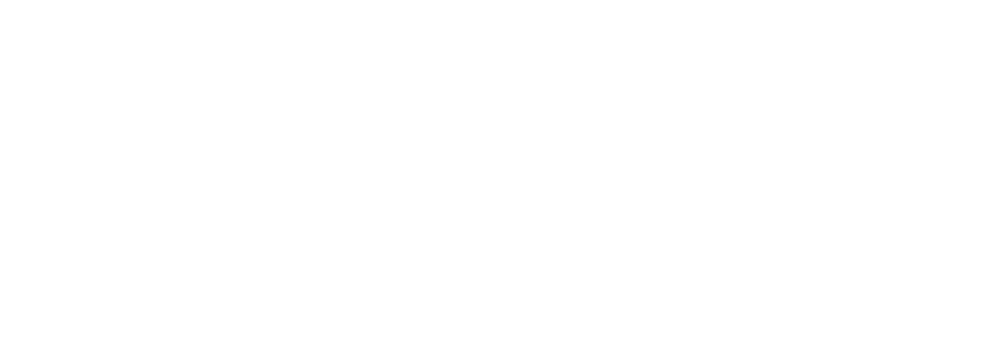
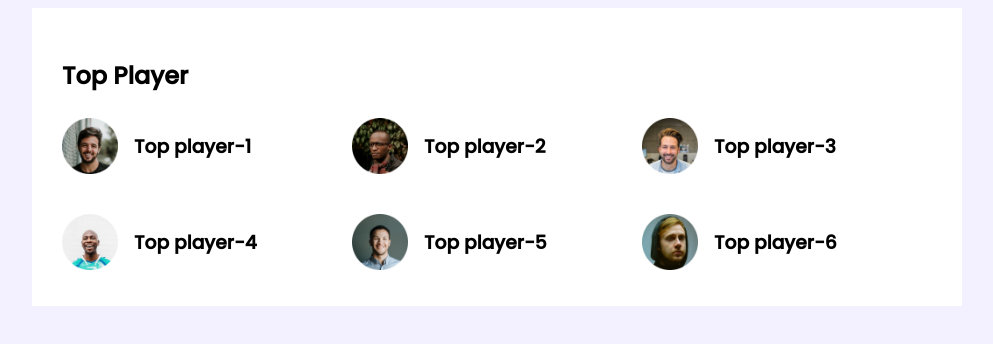
Before and after one commit to Anny27-pixel/leader-board-css3, a plain HTML site: page index.html in a window 1280 px wide. Shown: the whole page, without its empty margins (143-1136 px from the left). Drawn offline with Linux system fonts and the light colour scheme.

Commit message:
player added

```diff
--- a/index.html
+++ b/index.html
@@ -6,11 +6,51 @@
     <meta http-equiv="X-UA-Compatible" content="IE=edge">
     <meta name="viewport" content="width=device-width, initial-scale=1.0">
     <title>Leader Board</title>
+    <!-- stylesheet -->
     <link rel="stylesheet" href="styles/style.css">
 </head>
 
 <body>
+    <!-- header start -->
+    <header>
 
+    </header>
+    <!-- header end -->
+    <main>
+        <!-- top players and top blogs -->
+        <section class="container">
+            <div class="top-players ">
+                <h2 class="section title">Top Player</h2>
+                <div class="players">
+                    <!-- .player*6>img[src="images/players/player-$.png"]+h3{Top player-$} -->
+                    <div class="player">
+                        <img src="images/players/player-1.png" alt="">
+                        <h3 class="player-name">Top player-1</h3>
+                    </div>
+                    <div class="player">
+                        <img src="images/players/player-2.png" alt="">
+                        <h3 class="player-name">Top player-2</h3>
+                    </div>
+                    <div class="player">
+                        <img src="images/players/player-3.png" alt="">
+                        <h3 class="player-name">Top player-3</h3>
+                    </div>
+                    <div class="player">
+                        <img src="images/players/player-4.png" alt="">
+                        <h3 class="player-name">Top player-4</h3>
+                    </div>
+                    <div class="player">
+                        <img src="images/players/player-5.png" alt="">
+                        <h3 class="player-name">Top player-5</h3>
+                    </div>
+                    <div class="player">
+                        <img src="images/players/player-6.png" alt="">
+                        <h3 class="player-name">Top player-6</h3>
+                    </div>
+                </div>
+            </div>
+        </section>
+    </main>
 </body>
 
 </html>
--- a/styles/style.css
+++ b/styles/style.css
@@ -0,0 +1,47 @@
+/* fonts  */
+@import url('https://fonts.googleapis.com/css2?family=Dancing+Script:wght@700&family=Poppins:wght@500&display=swap');
+
+/* common styles or utilities */
+body {
+    font-family: 'Poppins', sans-serif;
+    background-color: #F3F1FF;
+    ;
+}
+
+main {
+    display: flex;
+    justify-content: center;
+}
+
+.container {
+    background-color: #FFFFFF;
+    width: 870px;
+    padding: 30px;
+}
+
+/* Top player style  */
+.section title {
+    color: #562EFF;
+    font-size: 24px;
+    margin-top: 3px;
+}
+
+.players {
+    display: grid;
+    grid-template-columns: repeat(3, 1fr);
+    row-gap: 30px;
+}
+
+.player {
+    display: flex;
+    align-items: center;
+}
+
+.player img {
+    width: 56px;
+    height: 56px;
+}
+
+.player-name {
+    margin-left: 16px;
+}
```
